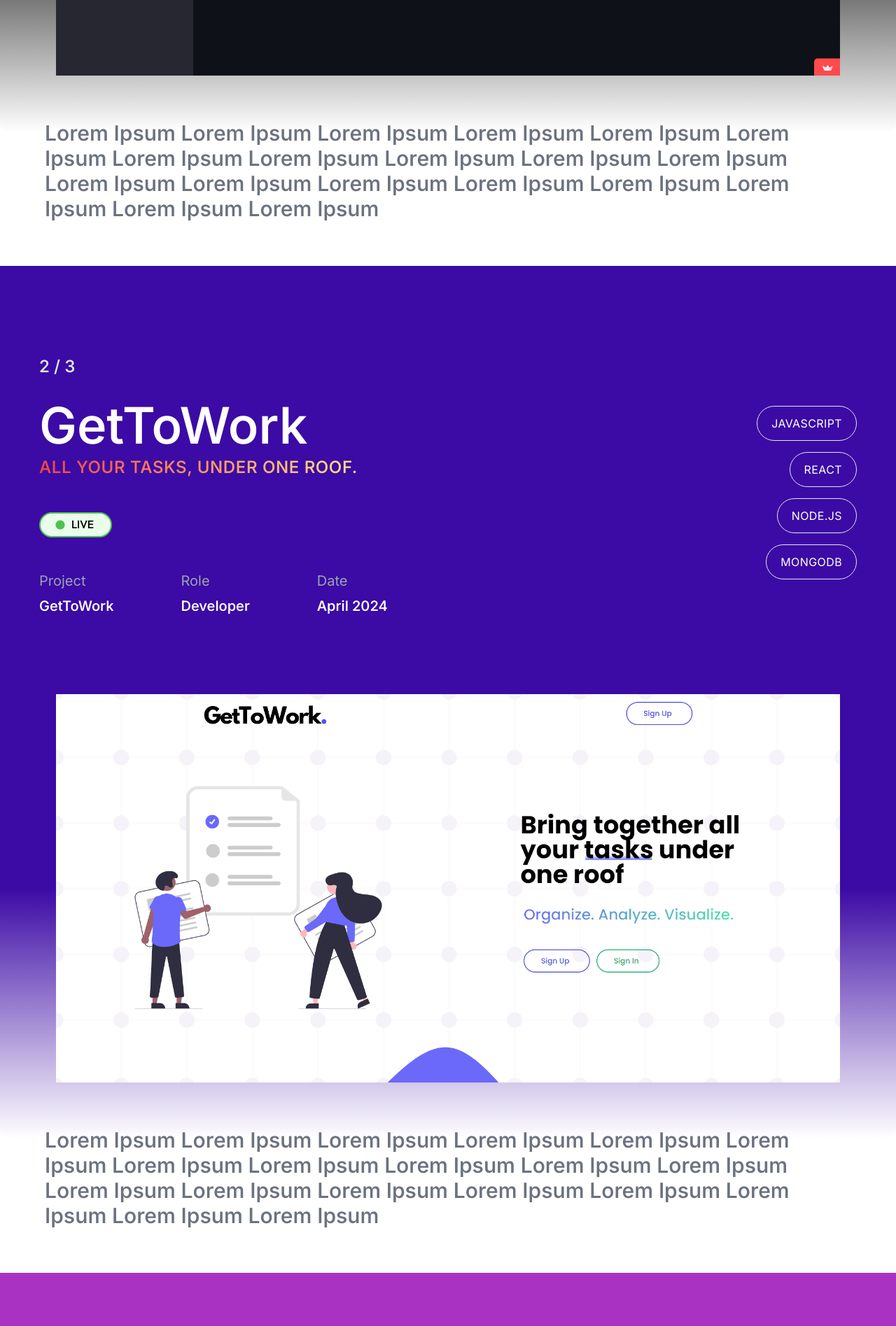
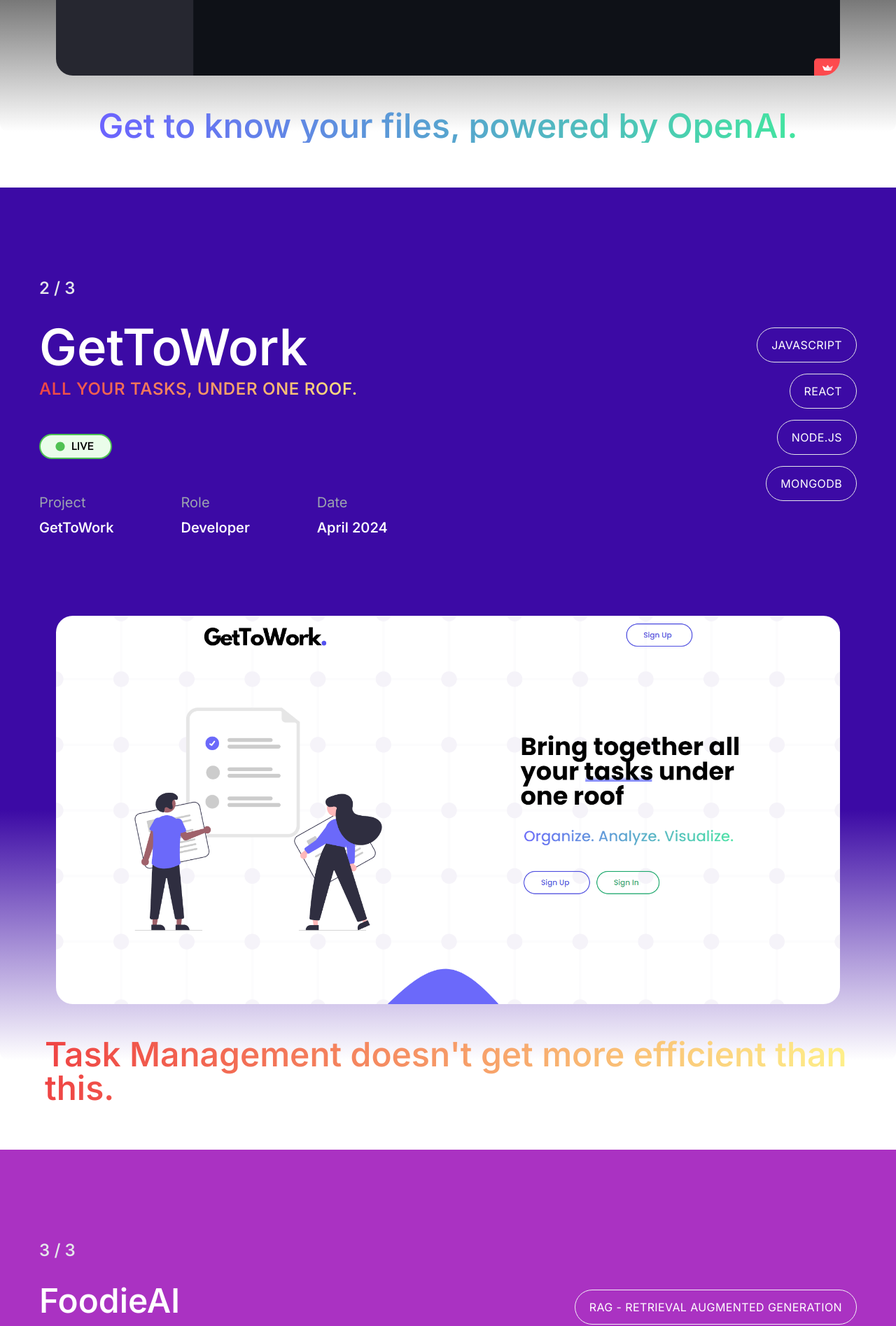
Before and after one commit to sarthakkhanduja/portfolio, a React (Vite) app in the folder client/: page / in a window 1280 px wide. Shown: the part 2654-4549 px from the top of the page at 70% size. Built offline with nearby package versions, Linux system fonts and the light colour scheme.

Commit message:
Modified content

```diff
--- a/client/src/App.tsx
+++ b/client/src/App.tsx
@@ -28,6 +28,7 @@ function App() {
         {/* Homepage */}
         <div ref={homeRef} className="snap-start">
           <Home
+          onScrollToHome={() => scrollToSection(homeRef)}
           onScrollToExperience={() => scrollToSection(timelineRef)}
           onScrollToWorks={() => scrollToSection(worksRef)}
           onScrollToGetToWork={() => scrollToSection(getToWorkRef)}
--- a/client/src/components/Home.tsx
+++ b/client/src/components/Home.tsx
@@ -10,6 +10,7 @@ import { useState, useEffect } from "react";
 import About from "./About";
 
 interface HomeProps {
+    onScrollToHome: () => void;
     onScrollToExperience: () => void;
     onScrollToWorks: () => void;
     onScrollToGetToWork: () => void;
@@ -18,7 +19,7 @@ interface HomeProps {
     hideNav: boolean;
 }
 
-function Home({ onScrollToExperience, onScrollToWorks, onScrollToGetToWork, onScrollToFoodieAI, onScrollToContact,hideNav }: HomeProps) {
+function Home({onScrollToHome, onScrollToExperience, onScrollToWorks, onScrollToGetToWork, onScrollToFoodieAI, onScrollToContact,hideNav }: HomeProps) {
     const [activeComponent, setActiveComponent] = useState<JSX.Element | null>(null);
     const [isScrolled, setIsScrolled] = useState(false);
 
@@ -39,7 +40,7 @@ function Home({ onScrollToExperience, onScrollToWorks, onScrollToGetToWork, onSc
     }, []);
 
     const handleClose = () => {
-        setActiveComponent(null);  // Close the active component
+        setActiveComponent(null);
     };
 
     return (
@@ -49,7 +50,7 @@ function Home({ onScrollToExperience, onScrollToWorks, onScrollToGetToWork, onSc
            <div className={`z-10 fixed top-0 left-0 w-full flex flex-row flex-grow items-center py-6 px-4 md:px-10 justify-center transition-all duration-300 ${hideNav ? 'md:hidden' : ''} `}>
                 <div className="flex flex-grow justify-between rounded-full bg-white w-full  border-solid border-2 border-muted md:bg-transparent md:border-none ">
 
-                    <div className={`flex justify-start items-center backdrop-blur-sm px-2 bg-white/50 rounded-[2rem] ${isScrolled ? 'w-auto' : 'w-1/2'}`}>
+                    <div className={`flex justify-start items-center backdrop-blur-sm px-2 bg-white/50 rounded-[2rem] ${isScrolled ? 'w-auto' : 'w-1/2'} hover:cursor-pointer`} onClick={onScrollToHome}>
                         <img src={myPicture} className={`h-8 w-8 rounded-full object-cover mx-2 transition-all duration-300 ${isScrolled ? 'block' : ''}`} alt="My Picture" />
                         <h5 className="hidden md:block font-display text-xl">sarthakkhanduja. </h5>
                     </div>
@@ -78,7 +79,7 @@ function Home({ onScrollToExperience, onScrollToWorks, onScrollToGetToWork, onSc
                         <Lottie animationData={blinkingAnimation} loop={true} autoplay={true} className="h-8 w-8 ml-4" />
                         <p className="text-sm md:text-xl font-grotesk font-custom p-2 ml-1 text-nowrap mr-4 ">available for opportunities</p>
                     </div>
-                    <div className="mt-8 lg:mt-12 font-display text-2xl sm:text-4xl md:text-5xl">
+                    <div className="mt-8 lg:mt-12 font-display text-2xl sm:text-4xl md:text-5xl leading-8">
                         <p className="font-display">Transforming ideas into reality,</p>
                         <p className="font-display ">one line of code at a time.</p>
                     </div>
--- a/client/src/components/ProjectDocuTalk.tsx
+++ b/client/src/components/ProjectDocuTalk.tsx
@@ -8,7 +8,7 @@ function ProjectDocuTalk() {
             <div className="min-h-screen w-full bg-black">
                 <div className="px-5 md:px-14">
 
-                <div className={`h-24 w-full  pb-8 pt-32 font-display font-custom text-2xl text-gray-200`}>
+                <div className={`h-24 w-full pb-8 pt-32 font-display font-custom text-2xl text-gray-200`}>
                     <p>1 / 3</p>
                 </div>
 
@@ -81,12 +81,11 @@ function ProjectDocuTalk() {
                 <div className=" bg-white w-full flex justify-center items-center flex-col ">
                     <div
                         className="w-full rounded-xl -mt-[8rem] px-4 md:p-20 bg-gradient-to-b from-black via-black to-white">
-                        <img src={screenshot} alt="Screenshot" />
+                        <img className="rounded-3xl" src={screenshot} alt="Screenshot" />
                     </div>
-                    <div className=" md:-mt-20 p-16 font-display font-custom">
-                        <p className="text-l md:text-3xl text-gray-500">
-                            Lorem Ipsum Lorem Ipsum Lorem Ipsum Lorem Ipsum Lorem Ipsum Lorem Ipsum Lorem Ipsum Lorem Ipsum Lorem Ipsum Lorem Ipsum Lorem Ipsum
-                            Lorem Ipsum Lorem Ipsum Lorem Ipsum Lorem Ipsum Lorem Ipsum Lorem Ipsum Lorem Ipsum Lorem Ipsum
+                    <div className="md:-mt-24 p-16 font-display font-custom">
+                        <p className="text-lg md:text-5xl bg-gradient-to-r from-blue-marguerite-500 to-jade-400 text-transparent bg-clip-text">
+                            Get to know your files, powered by OpenAI.
                         </p>
                     </div>
                 </div>
--- a/client/src/components/ProjectFoodieAI.tsx
+++ b/client/src/components/ProjectFoodieAI.tsx
@@ -79,13 +79,12 @@ function ProjectFoodieAI() {
                 <div className=" bg-white w-full flex justify-center items-center flex-col">
                     <div
                         className="w-full rounded-xl -mt-[8rem] px-4 md:p-20 bg-gradient-to-b from-[#aa32c2] via-[#aa32c2] to-white">
-                        <img src={screenshot} alt="Screenshot" />
+                        <img className="rounded-3xl" src={screenshot} alt="Screenshot" />
                     </div>
 
                     <div className="md:-mt-20 p-16  font-display font-custom">
-                        <p className="text-l md:text-3xl text-gray-500">
-                            Lorem Ipsum Lorem Ipsum Lorem Ipsum Lorem Ipsum Lorem Ipsum Lorem Ipsum Lorem Ipsum Lorem Ipsum Lorem Ipsum Lorem Ipsum Lorem Ipsum
-                            Lorem Ipsum Lorem Ipsum Lorem Ipsum Lorem Ipsum Lorem Ipsum Lorem Ipsum Lorem Ipsum Lorem Ipsum
+                        <p className="text-l md:text-5xl bg-gradient-to-r from-gray-800 to-gray-600 text-transparent bg-clip-text">
+                            Leftover Recipes on your fingertips.
                         </p>
                     </div>
                 </div>
--- a/client/src/components/ProjectGetToWork.tsx
+++ b/client/src/components/ProjectGetToWork.tsx
@@ -75,12 +75,11 @@ function ProjectGetToWork() {
             <div className=" bg-white w-full flex justify-center items-center flex-col">
                 <div
                     className="w-full rounded-xl -mt-[8rem] px-4 md:p-20 bg-gradient-to-b from-[#3C0AA5] via-[#3C0AA5] to-white">
-                    <img src={screenshot} alt="Screenshot" />
+                    <img className="rounded-3xl" src={screenshot} alt="Screenshot" />
                 </div>
-                <div className="md:-mt-20 p-16  font-display font-custom">
-                    <p className="text-l md:text-3xl text-gray-500">
-                        Lorem Ipsum Lorem Ipsum Lorem Ipsum Lorem Ipsum Lorem Ipsum Lorem Ipsum Lorem Ipsum Lorem Ipsum Lorem Ipsum Lorem Ipsum Lorem Ipsum
-                        Lorem Ipsum Lorem Ipsum Lorem Ipsum Lorem Ipsum Lorem Ipsum Lorem Ipsum Lorem Ipsum Lorem Ipsum
+                <div className="md:-mt-24 p-16 font-display font-custom">
+                    <p className="text-lg md:text-5xl bg-gradient-to-r from-red-500 to-yellow-200 text-transparent bg-clip-text">
+                        Task Management doesn't get more efficient than this.
                     </p>
                 </div>
             </div>
```
Also changed, not shown: client/vite.config.ts.timestamp-1725741702232-146ca9c8b7732.mjs (added, +20 -0 lines).
